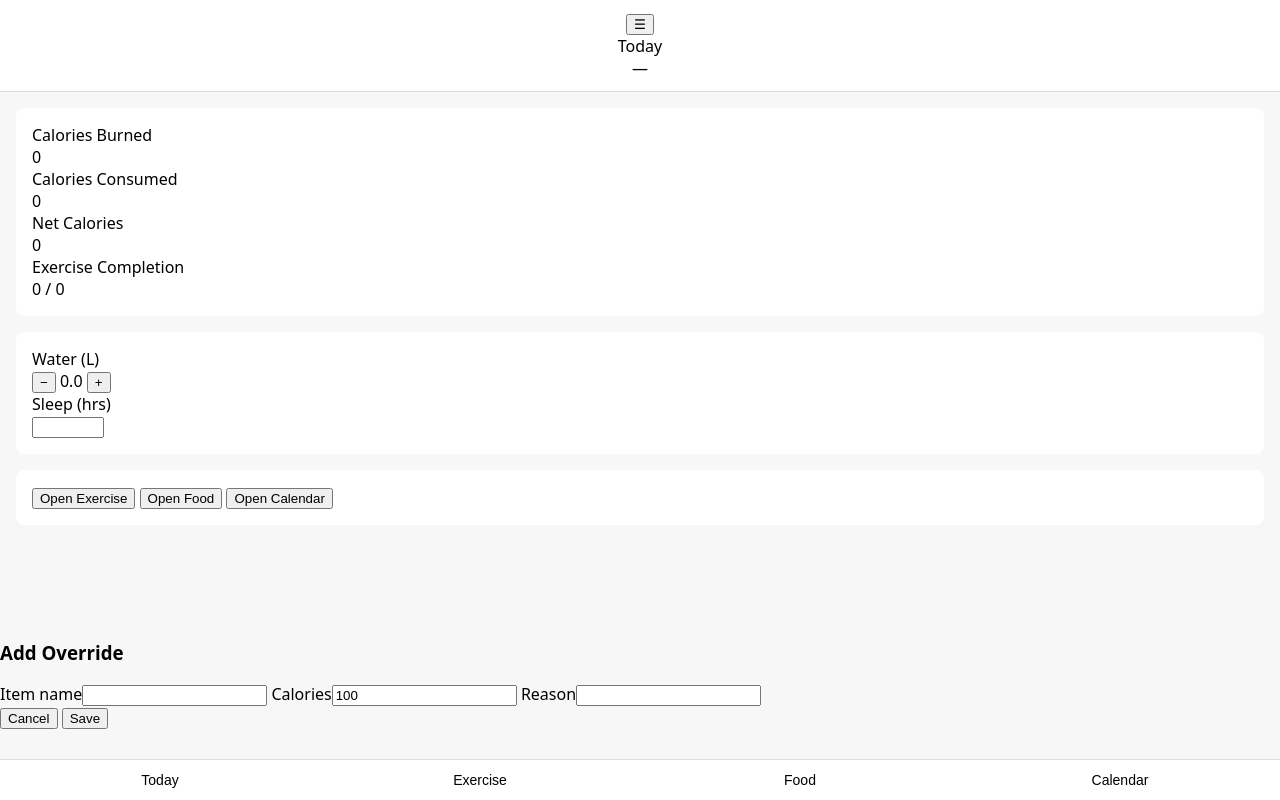
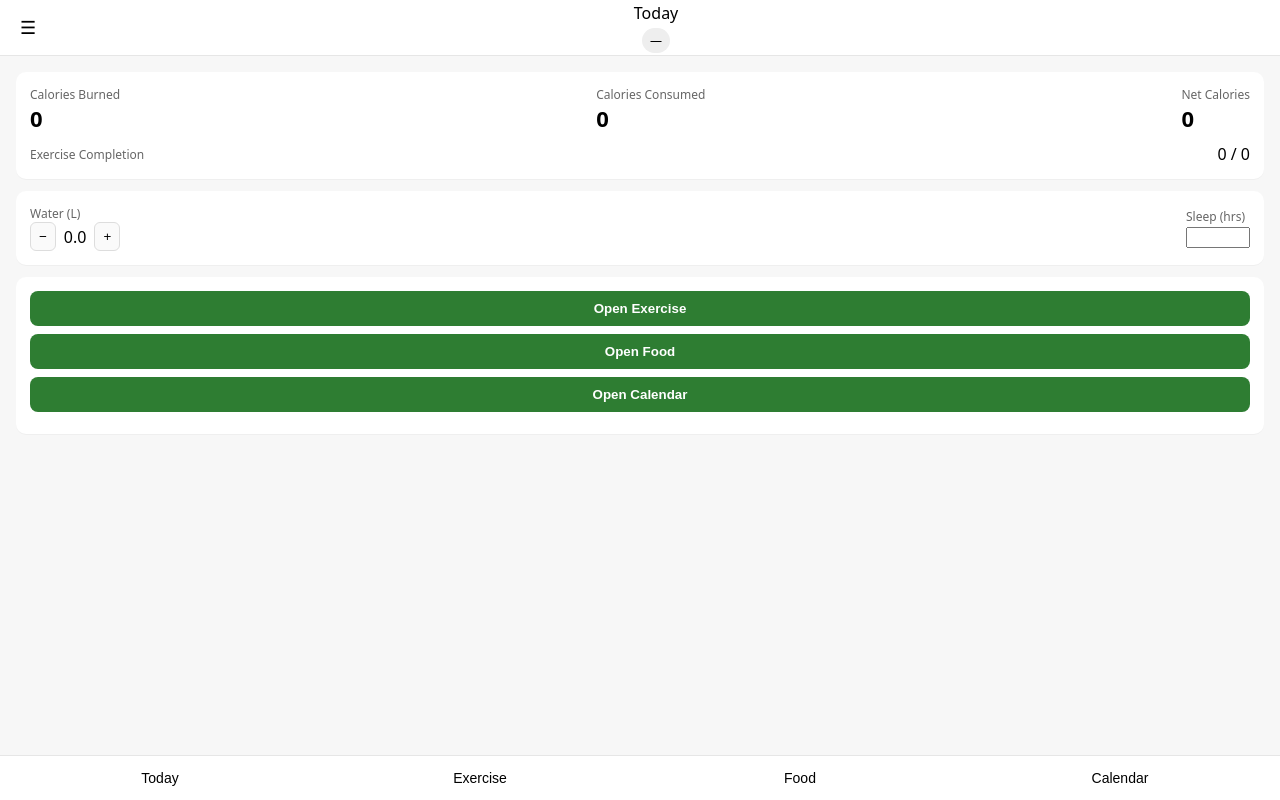
Before and after one commit to Shmanis/diet-tracker-pwa, a plain HTML site: page index.html in a window 1280 px wide. Drawn offline with Linux system fonts and the light colour scheme.

Commit message:
Update style.css

```diff
--- a/style.css
+++ b/style.css
@@ -1,54 +1,84 @@
-body {
-  margin: 0;
-  font-family: system-ui, -apple-system, BlinkMacSystemFont, sans-serif;
-  background: #f7f7f7;
+*{box-sizing:border-box}
+:root{
+  --bg:#f7f7f7;
+  --card:#fff;
+  --accent:#2e7d32;
+  --muted:#666;
 }
 
-header {
-  background: #ffffff;
-  padding: 12px;
-  text-align: center;
-  border-bottom: 1px solid #ddd;
+html,body{height:100%}
+body{
+  margin:0;
+  font-family:system-ui,-apple-system,Segoe UI,Roboto,Helvetica,Arial;
+  background:var(--bg);
+  -webkit-font-smoothing:antialiased;
+  -webkit-text-size-adjust:100%;
 }
 
-main {
-  padding: 16px;
-  padding-bottom: 80px;
+.header{
+  height:56px;
+  display:flex;
+  align-items:center;
+  justify-content:space-between;
+  padding:0 12px;
+  background:var(--card);
+  border-bottom:1px solid #e6e6e6;
+  position:sticky;
+  top:0;
+  z-index:20;
+}
+.header-center{ text-align:center; flex:1 }
+.header .icon-btn{ background:none; border:none; font-size:18px; padding:8px }
+.status-badge{ font-size:12px; padding:4px 8px; border-radius:999px; background:#eee; display:inline-block; margin-top:4px }
+
+main{ padding:16px; padding-bottom:calc(96px + env(safe-area-inset-bottom)); min-height: calc(100vh - 56px) }
+
+.card{
+  background:var(--card);
+  padding:14px;
+  margin-bottom:12px;
+  border-radius:10px;
+  box-shadow:0 1px 0 rgba(0,0,0,0.03);
 }
 
-.card {
-  background: #ffffff;
-  padding: 16px;
-  margin-bottom: 16px;
-  border-radius: 8px;
-}
+.summary-card .row{ display:flex; gap:12px; align-items:center; justify-content:space-between}
+.big{ font-size:22px; font-weight:600 }
+.label{ font-size:12px; color:var(--muted) }
+.progress-row{ display:flex; justify-content:space-between; margin-top:10px; align-items:center }
 
-h2 {
-  margin-top: 0;
-}
+.small-controls{ display:flex; align-items:center; gap:8px }
+.small{ padding:6px 8px; border-radius:6px; border:1px solid #ddd; background:#fafafa }
 
-.view {
-  display: none;
-}
+.actions-card .full{ width:100%; padding:10px; margin-bottom:8px; border-radius:8px; border:none; background:var(--accent); color:#fff; font-weight:600 }
 
-.view.active {
-  display: block;
-}
+.row{ display:flex; gap:12px; align-items:center }
+.row.between{ justify-content:space-between }
+.row.right{ justify-content:flex-end }
 
-nav {
-  position: fixed;
-  bottom: 0;
-  left: 0;
-  right: 0;
-  display: flex;
-  background: #ffffff;
-  border-top: 1px solid #ddd;
-}
+.view{ display:none }
+.view.active{ display:block }
 
-nav button {
-  flex: 1;
-  padding: 12px;
-  border: none;
-  background: none;
-  font-size: 14px;
-}
+.nav{ position:fixed; left:0; right:0;
+  bottom:env(safe-area-inset-bottom);
+  padding-bottom:env(safe-area-inset-bottom);
+  display:flex; background:var(--card); border-top:1px solid #e6e6e6; z-index:1000 }
+.nav button{ flex:1; padding:14px; border:none; background:none; font-size:14px }
+
+.exercise-list label{ display:block; padding:8px 0; border-bottom:1px solid #f0f0f0 }
+.exercise-list label input{ margin-right:8px }
+
+.food-section{ margin-bottom:12px }
+.meal-item{ display:flex; align-items:center; justify-content:space-between; padding:8px 0; border-bottom:1px solid #f0f0f0 }
+.food-controls{ display:flex; gap:8px; align-items:center }
+.food-controls button{ padding:6px 8px }
+
+.calendar-grid{ display:grid; grid-template-columns:repeat(7,1fr); gap:6px }
+.calendar-cell{ padding:8px; background:#fff; border-radius:8px; min-height:64px; position:relative }
+.calendar-cell .date{ position:absolute; top:6px; right:8px; font-size:12px; color:#999 }
+.green{ background:linear-gradient(180deg,#e8f5e9,#fff) }
+.yellow{ background:linear-gradient(180deg,#fff8e1,#fff) }
+.red{ background:linear-gradient(180deg,#ffebee,#fff) }
+
+.modal{ position:fixed; inset:0; display:flex; align-items:center; justify-content:center; background:rgba(0,0,0,0.35); z-index:2000; }
+.modal-content{ width:320px; background:#fff; padding:12px; border-radius:8px }
+.modal[aria-hidden="true"]{ display:none }
```
